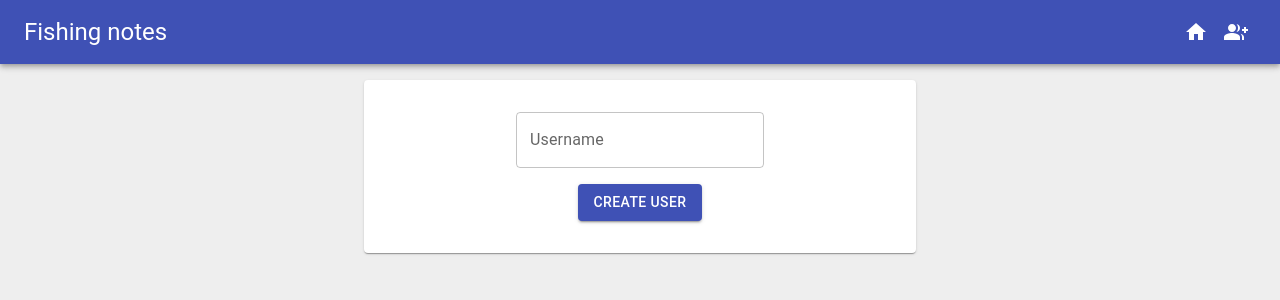
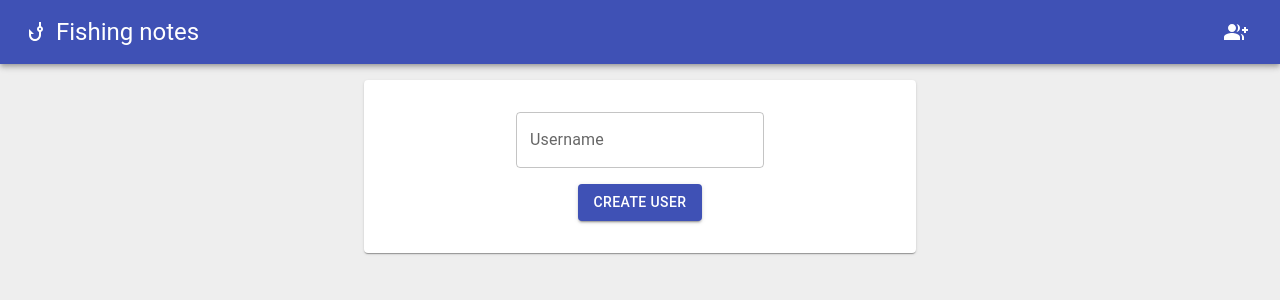
Before and after one commit to sirnimu/FIS-frontend, a React (Vite) app: page /user in a window 1280 px wide. Shown: the top 300 px of the page. Built offline with nearby package versions, Linux system fonts and the light colour scheme.

Commit message:
Make app title clickable

```diff
--- a/components/ui/Page.tsx
+++ b/components/ui/Page.tsx
@@ -1,7 +1,6 @@
 import {
   AppBar,
   Box,
-  Button,
   Container,
   IconButton,
   Stack,
@@ -13,6 +12,7 @@ import { FC, ReactNode } from "react";
 import GroupAddIcon from "@mui/icons-material/GroupAdd";
 import HomeIcon from "@mui/icons-material/Home";
 import { Link } from "react-router-dom";
+import PhishingIcon from "@mui/icons-material/Phishing";
 import React from "react";
 
 type Props = {
@@ -28,13 +28,26 @@ const Page: FC<Props> = ({ children }) => {
       <AppBar position="sticky">
         <Toolbar>
           <Stack justifyContent="space-between" sx={{ width: "100%" }}>
-            <Typography variant="h5">Fishing notes</Typography>
+            <Link
+              to="/"
+              style={{
+                textDecoration: "none",
+              }}
+            >
+              <Stack>
+                <PhishingIcon sx={{ color: "white", mr: 1 }} />
+                <Typography
+                  variant="h5"
+                  sx={{
+                    color: "white",
+                  }}
+                >
+                  Fishing notes
+                </Typography>
+              </Stack>
+            </Link>
             <Stack>
-              <Link to="/">
-                <IconButton sx={{ color: "white" }}>
-                  <HomeIcon />
-                </IconButton>
-              </Link>
+              <Link to="/"></Link>
               <Link to="/user">
                 <IconButton sx={{ color: "white" }}>
                   <GroupAddIcon />
```
